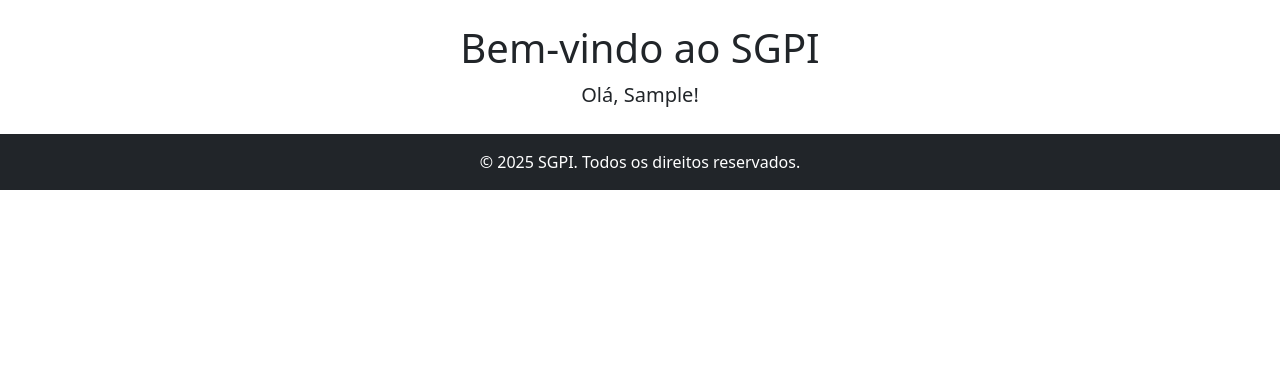
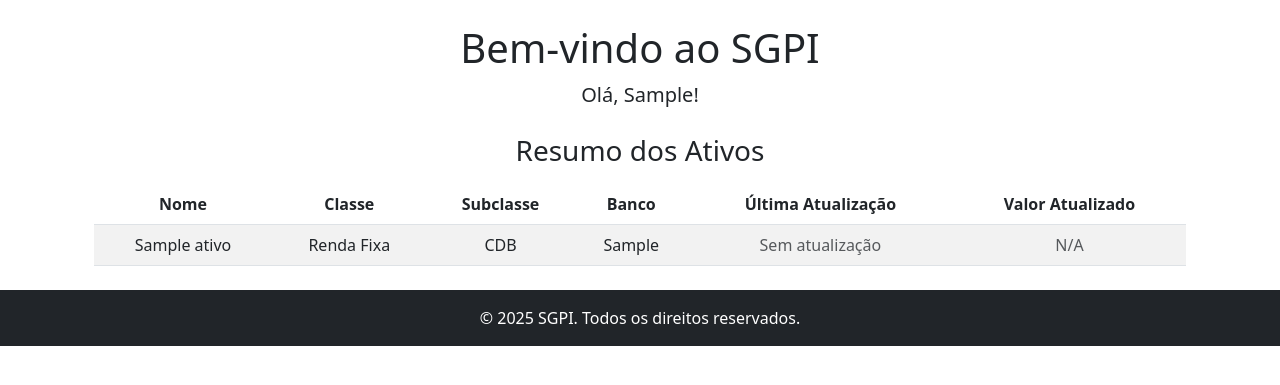
Before and after one commit to lhscaldas/BD-de-Investimentos, a Django app: page / in a window 1280 px wide. Shown: the part 56-441 px from the top of the page. Run offline with Django 5.2, Linux system fonts and the light colour scheme; a user stored in the database is signed in; tables that the repository leaves empty hold one stand-in row (values such as "Sample post").

Commit message:
instruções do formato do csv / melhoria no populate / inicio do resumo

```diff
--- a/desenvolvimento/investimentos/templates/resumo.html
+++ b/desenvolvimento/investimentos/templates/resumo.html
@@ -11,6 +11,52 @@
                 Olá, {{ user.username }}!
             {% endif %}
         </p>
+
+        <!-- Tabela de Ativos com Última Atualização -->
+        <div class="container mt-4">
+            <h3 class="text-center">Resumo dos Ativos</h3>
+            <table class="table table-striped mt-3">
+                <thead>
+                    <tr>
+                        <th>Nome</th>
+                        <th>Classe</th>
+                        <th>Subclasse</th>
+                        <th>Banco</th>
+                        <th>Última Atualização</th>
+                        <th>Valor Atualizado</th>
+                    </tr>
+                </thead>
+                <tbody>
+                    {% for ativo in ativos %}
+                    <tr>
+                        <td>{{ ativo.nome }}</td>
+                        <td>{{ ativo.classe }}</td>
+                        <td>{{ ativo.subclasse }}</td>
+                        <td>{{ ativo.banco }}</td>
+                        <td>
+                            {% if ativo.ultima_atualizacao %}
+                                {{ ativo.ultima_atualizacao.data }}
+                            {% else %}
+                                <span class="text-muted">Sem atualização</span>
+                            {% endif %}
+                        </td>
+                        <td>
+                            {% if ativo.ultima_atualizacao %}
+                                R$ {{ ativo.ultima_atualizacao.valor }}
+                            {% else %}
+                                <span class="text-muted">N/A</span>
+                            {% endif %}
+                        </td>
+                    </tr>
+                    {% empty %}
+                    <tr>
+                        <td colspan="6" class="text-center">Nenhum ativo encontrado.</td>
+                    </tr>
+                    {% endfor %}
+                </tbody>
+            </table>
+        </div>
+
     {% else %}
         <p class="lead">Faça login para acessar suas informações.</p>
     {% endif %}
--- a/desenvolvimento/investimentos/views_resumo.py
+++ b/desenvolvimento/investimentos/views_resumo.py
@@ -1,6 +1,39 @@
-from django.views.generic import ListView, TemplateView
+from django.views.generic import ListView
 from django.contrib.auth.mixins import LoginRequiredMixin
 from .models import Ativo, Operacao
+from django.db.models import Max
 
-class ResumoView(LoginRequiredMixin, TemplateView):
-    template_name = 'resumo.html'
+class ResumoView(LoginRequiredMixin, ListView):
+    model = Ativo
+    template_name = "resumo.html"
+    context_object_name = "ativos"
+
+    def get_queryset(self):
+        queryset = Ativo.objects.filter(usuario=self.request.user)
+
+        # Obtém a data da operação de atualização mais recente para cada ativo
+        ultimas_atualizacoes = (
+            Operacao.objects.filter(ativo__usuario=self.request.user, tipo="atualizacao")
+            .values("ativo")
+            .annotate(ultima_data=Max("data"))
+        )
+
+        # Mapeia a última atualização para cada ativo
+        atualizacoes_dict = {
+            item["ativo"]: item["ultima_data"]
+            for item in ultimas_atualizacoes
+        }
+
+        # Adiciona a última atualização ao contexto de cada ativo
+        for ativo in queryset:
+            ultima_data = atualizacoes_dict.get(ativo.id)
+            if ultima_data:
+                ativo.ultima_atualizacao = (
+                    Operacao.objects.filter(ativo=ativo, tipo="atualizacao", data=ultima_data)
+                    .order_by("-data")
+                    .first()
+                )
+            else:
+                ativo.ultima_atualizacao = None  # Se não houver atualizações
+
+        return queryset
```
Also changed, not shown: desenvolvimento/Requisitos_1v00.md (+13 -14 lines), desenvolvimento/investimentos/templates/importar_ativos.html (+17 -0 lines), desenvolvimento/investimentos/templates/importar_operacoes.html (+19 -0 lines), desenvolvimento/populate.py (+29 -8 lines). Lines whose indentation alone changed are shown as unchanged.
